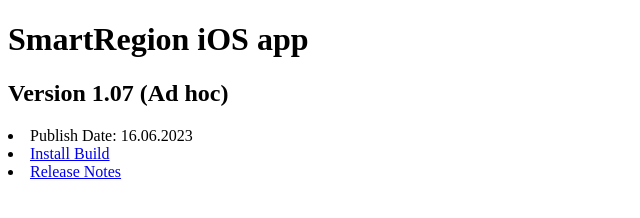
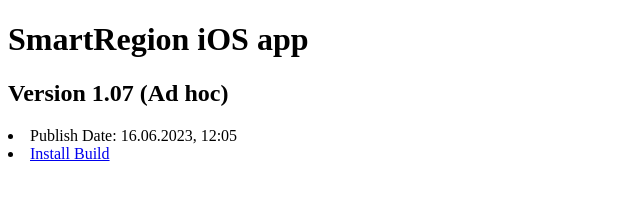
Before and after one commit to modelist61/modelist61.github.io, a plain HTML site: page SmartRegion/index.html in a window 1280 px wide. Shown: the whole page, without its empty margins (0-640 px from the left). Drawn offline with Linux system fonts and the light colour scheme.

Commit message:
update index

```diff
--- a/SmartRegion/index.html
+++ b/SmartRegion/index.html
@@ -8,13 +8,10 @@
       <h1>SmartRegion iOS app</h1>
       <h2>Version 1.07 (Ad hoc)</h2>
         <li>
-          Publish Date: 16.06.2023
+          Publish Date: 16.06.2023, 12:05
         </li>
         <li>
           <a href="itms-services://?action=download-manifest&url=https://modelist61.github.io/SmartRegion/manifest.plist">Install Build</a>
         </li>
-        <li>
-          <a href="https://github.com/razeware/emitron-iOS/releases/tag/v1.0.6">Release Notes</a>
-        </li>
     </body>
 </html>
```
